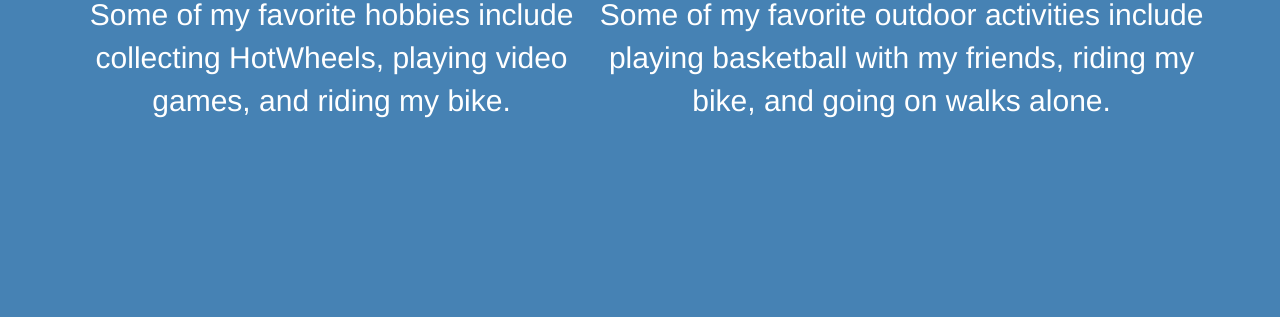
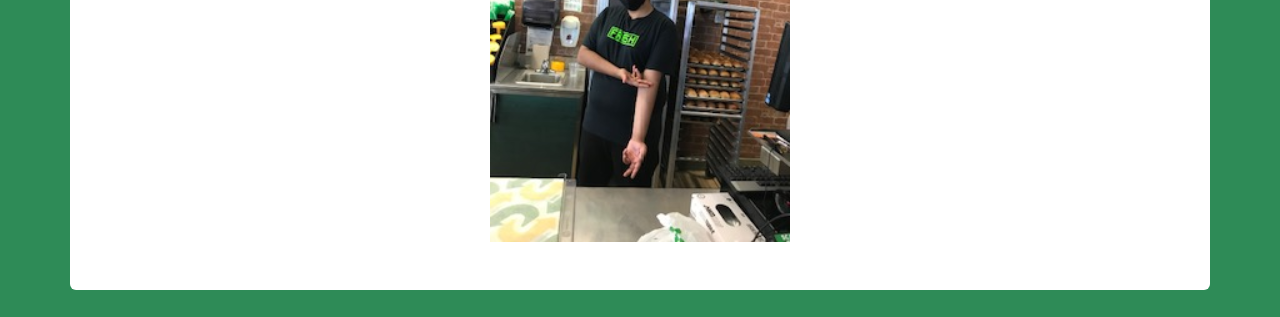
Before and after one commit to Vraj-Pate1/Bootstrap-jumbotron-Vraj-Patel, a plain HTML site: page index.html in a window 1280 px wide. Shown: the part 305-622 px from the top of the page. Drawn offline with nearby package versions, Linux system fonts and the light colour scheme.

Commit message:
My Project

```diff
--- a/index.html
+++ b/index.html
@@ -20,12 +20,13 @@
             text-align: center;
         }
         body{
-            background-color:steelblue;
-            color:white
+            background-color: seagreen;
+            color:white;
+            font-family:fantasy;
         }
         .jumbotron{
-            background-image:url();
-            color: steelblue;
+            color:seagreen;
+            background-color: white;
         }
     </style>
     </head>
@@ -33,6 +34,7 @@
         <div class="container">
             <div class="jumbotron text-center">
                 <h1>A Website About Vraj</h1>
+                <img src="./img/Subway.jpg" width="300">
             </div>
             <table>
                 <tr>
```
Also changed, not shown: img/Subway.jpg (added).
